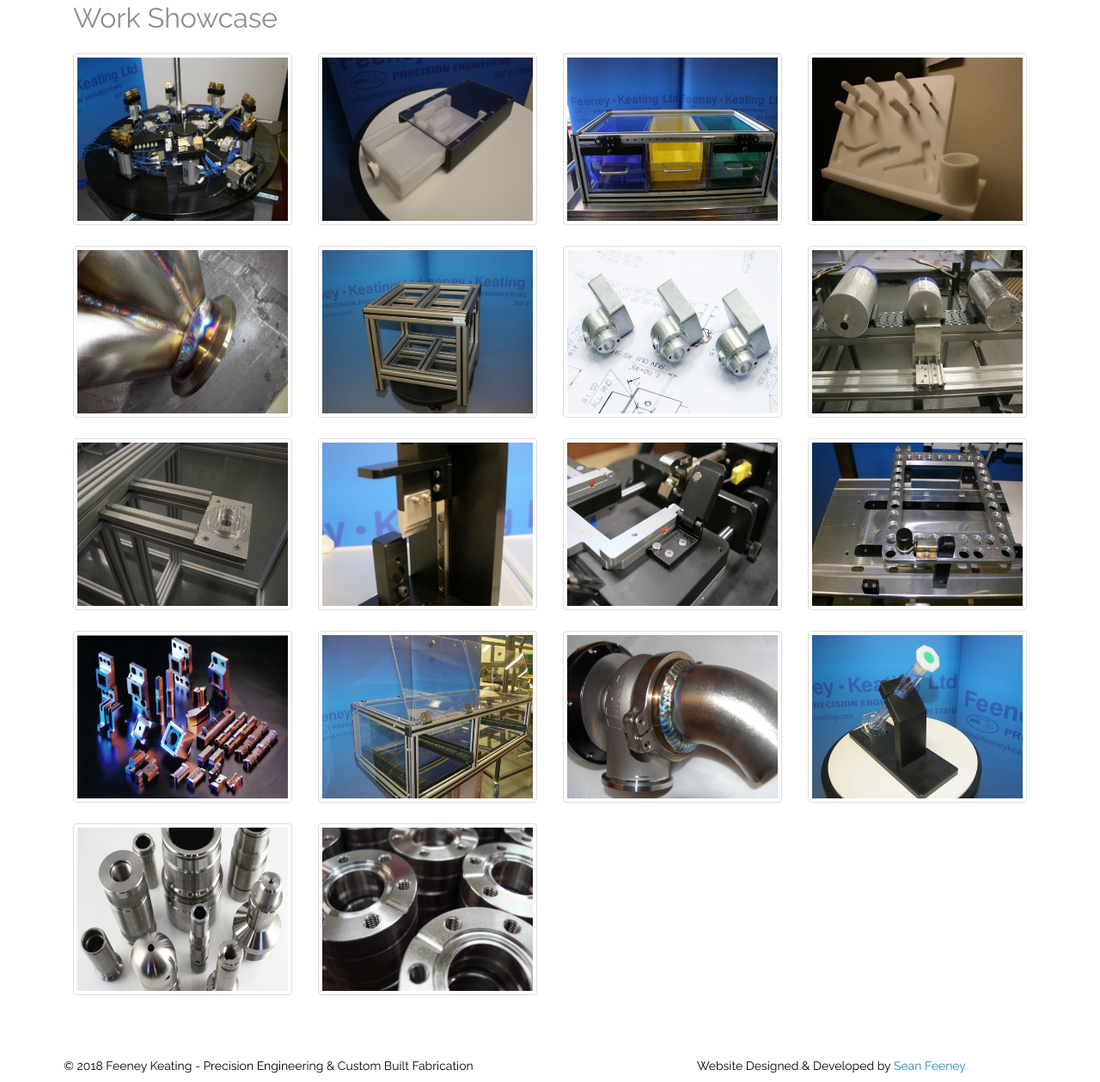
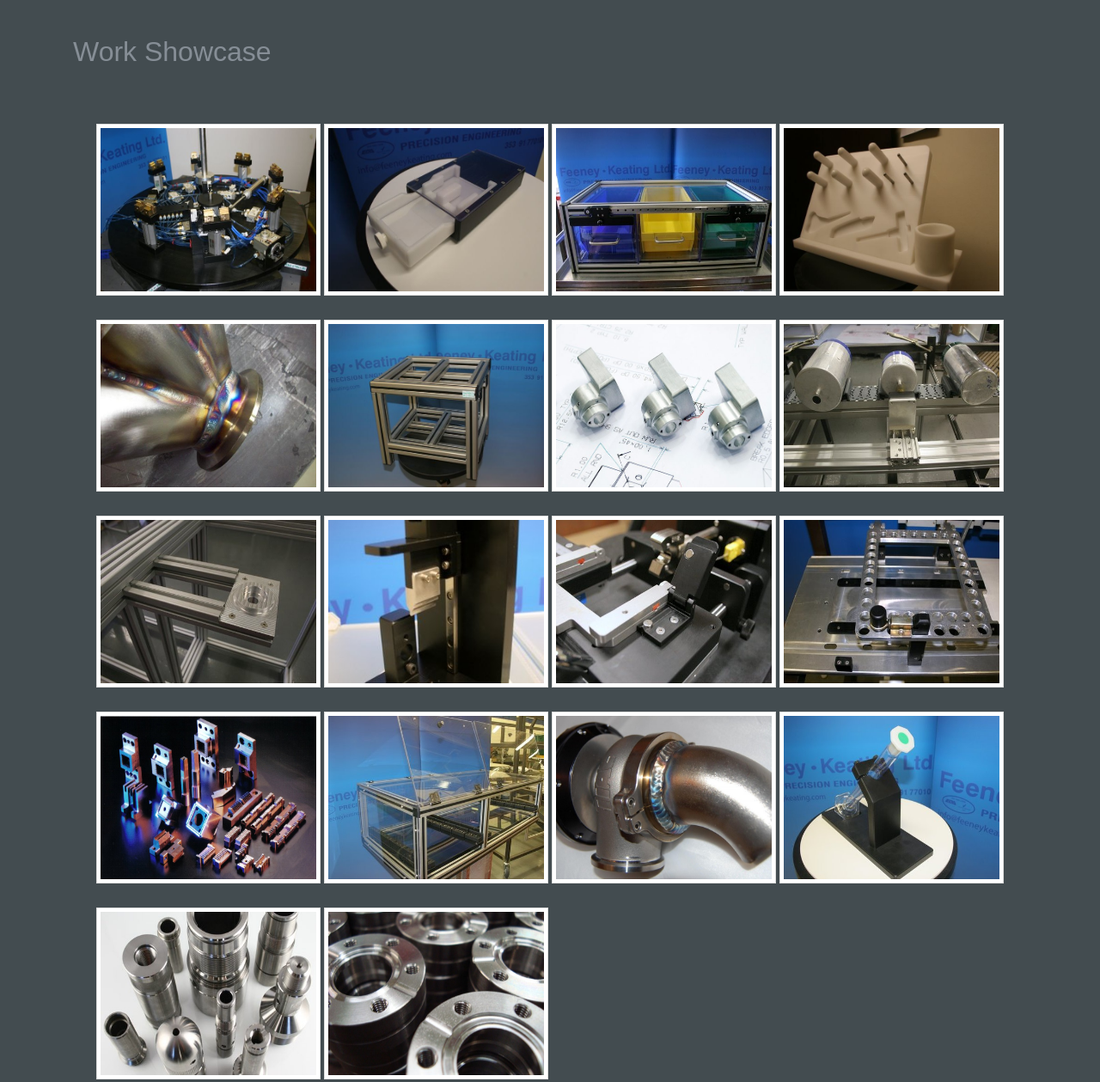
Before and after one commit to SeanScriptFeeney/feeneykeating, a website: page src/about.html in a window 1280 px wide. Shown: the part 976-2235 px from the top of the page at 86% size. Drawn offline with Linux system fonts and the light colour scheme; some packages are replaced by stand-ins of ours; files that its build step writes are made by us from their sources; a script that the page names is missing.

Commit message:
Image Gallery added

```diff
--- a/src/about.html
+++ b/src/about.html
@@ -10,6 +10,8 @@
         <link rel='stylesheet' href="https://maxcdn.bootstrapcdn.com/font-awesome/4.7.0/css/font-awesome.min.css">
         <link rel="stylesheet" href="/css/bootstrap.css">
         <link rel="stylesheet" href="/css/style.css">
+        <link rel="stylesheet" href="https://cdnjs.cloudflare.com/ajax/libs/baguettebox.js/1.8.1/baguetteBox.min.css">
+        <link rel="stylesheet" href="fluid-gallery.css">
     </head>
 
     <body>
@@ -92,98 +94,99 @@
                         <div class="container pt-4">
 
                             <h2 class="my-4 text-center text-lg-left text-secondary">Work Showcase</h2>
-
+                            <div class="tz-gallery">
                                 <div class="row text-center text-lg-left">
 
                                     <div class="col-lg-3 col-md-4 col-xs-6">
-                                    <a  class="d-block mb-4 h-100">
+                                        <a class="lightbox d-block mb-4 h-100" href="/assets/gallery/1.jpg">
                                             <img class="img-fluid img-thumbnail gallery-size" src="/assets/gallery/1.jpg" alt="">
                                         </a>
                                     </div>
                                     <div class="col-lg-3 col-md-4 col-xs-6">
-                                    <a  class="d-block mb-4 h-100">
+                                        <a class="lightbox d-block mb-4 h-100" href="/assets/gallery/2.jpg">
                                             <img class="img-fluid img-thumbnail gallery-size" src="/assets/gallery/2.jpg" alt="">
                                         </a>
                                     </div>
                                     <div class="col-lg-3 col-md-4 col-xs-6">
-                                    <a  class="d-block mb-4 h-100">
+                                        <a class="lightbox d-block mb-4 h-100" href="/assets/gallery/3.jpg">
                                             <img class="img-fluid img-thumbnail gallery-size" src="/assets/gallery/3.jpg" alt="">
                                         </a>
                                     </div>
                                     <div class="col-lg-3 col-md-4 col-xs-6">
-                                    <a  class="d-block mb-4 h-100">
+                                        <a class="lightbox d-block mb-4 h-100" href="/assets/gallery/4.jpg">
                                             <img class="img-fluid img-thumbnail gallery-size" src="/assets/gallery/4.jpg" alt="">
                                         </a>
                                     </div>
                                     <div class="col-lg-3 col-md-4 col-xs-6">
-                                    <a  class="d-block mb-4 h-100">
+                                        <a class="lightbox d-block mb-4 h-100" href="/assets/gallery/5.jpg">
                                             <img class="img-fluid img-thumbnail gallery-size" src="/assets/gallery/5.jpg" alt="">
                                         </a>
                                     </div>
                                     <div class="col-lg-3 col-md-4 col-xs-6">
-                                    <a  class="d-block mb-4 h-100">
+                                        <a class="lightbox d-block mb-4 h-100" href="/assets/gallery/6.jpg">
                                             <img class="img-fluid img-thumbnail gallery-size" src="/assets/gallery/6.jpg" alt="">
                                         </a>
                                     </div>
                                     <div class="col-lg-3 col-md-4 col-xs-6">
-                                    <a class="d-block mb-4 h-100">
+                                        <a class="lightbox d-block mb-4 h-100" href="/assets/gallery/7.jpg">
                                             <img class="img-fluid img-thumbnail gallery-size" src="/assets/gallery/7.jpg" alt="">
                                         </a>
                                     </div>
                                     <div class="col-lg-3 col-md-4 col-xs-6">
-                                    <a  class="d-block mb-4 h-100">
+                                        <a class="lightbox d-block mb-4 h-100" href="/assets/gallery/8.jpg">
                                             <img class="img-fluid img-thumbnail gallery-size" src="/assets/gallery/8.jpg" alt="">
                                         </a>
                                     </div>
                                     <div class="col-lg-3 col-md-4 col-xs-6">
-                                    <a  class="d-block mb-4 h-100">
+                                        <a class="lightbox d-block mb-4 h-100" href="/assets/gallery/9.jpg">
                                             <img class="img-fluid img-thumbnail gallery-size" src="/assets/gallery/9.jpg" alt="">
                                         </a>
                                     </div>
                                     <div class="col-lg-3 col-md-4 col-xs-6">
-                                    <a  class="d-block mb-4 h-100">
+                                        <a class="lightbox d-block mb-4 h-100" href="/assets/gallery/10.jpg">
                                             <img class="img-fluid img-thumbnail gallery-size" src="/assets/gallery/10.jpg" alt="">
                                         </a>
                                     </div>
                                     <div class="col-lg-3 col-md-4 col-xs-6">
-                                    <a  class="d-block mb-4 h-100">
+                                        <a class="lightbox d-block mb-4 h-100" href="/assets/gallery/11.jpg">
                                             <img class="img-fluid img-thumbnail gallery-size" src="/assets/gallery/11.jpg" alt="">
                                         </a>
                                     </div>
                                     <div class="col-lg-3 col-md-4 col-xs-6">
-                                    <a  class="d-block mb-4 h-100">
+                                        <a class="lightbox d-block mb-4 h-100" href="/assets/gallery/12.jpg">
                                             <img class="img-fluid img-thumbnail gallery-size" src="/assets/gallery/12.jpg" alt="">
                                         </a>
                                     </div>
                                     <div class="col-lg-3 col-md-4 col-xs-6">
-                                    <a class="d-block mb-4 h-100">
+                                        <a class="lightbox d-block mb-4 h-100" href="/assets/gallery/13.jpg">
                                             <img class="img-fluid img-thumbnail gallery-size" src="/assets/gallery/13.jpg" alt="">
                                         </a>
                                     </div>
                                     <div class="col-lg-3 col-md-4 col-xs-6">
-                                    <a class="d-block mb-4 h-100">
+                                        <a class="lightbox d-block mb-4 h-100" href="/assets/gallery/14.jpg">
                                             <img class="img-fluid img-thumbnail gallery-size" src="/assets/gallery/14.jpg" alt="">
                                         </a>
                                     </div>
                                     <div class="col-lg-3 col-md-4 col-xs-6">
-                                    <a class="d-block mb-4 h-100">
+                                        <a class="lightbox d-block mb-4 h-100" href="/assets/gallery/15.jpg">
                                             <img class="img-fluid img-thumbnail gallery-size" src="/assets/gallery/15.jpg" alt="">
                                         </a>
                                     </div>
                                     <div class="col-lg-3 col-md-4 col-xs-6">
-                                    <a class="d-block mb-4 h-100">
+                                        <a class="lightbox d-block mb-4 h-100" href="/assets/gallery/16.jpg">
                                             <img class="img-fluid img-thumbnail gallery-size" src="/assets/gallery/16.jpg" alt="">
                                         </a>
                                     </div>
                                     <div class="col-lg-3 col-md-4 col-xs-6">
-                                    <a class="d-block mb-4 h-100">
+                                        <a class="lightbox d-block mb-4 h-100" href="/assets/gallery/17.jpg">
                                             <img class="img-fluid img-thumbnail gallery-size" src="/assets/gallery/17.jpg" alt="">
                                         </a>
                                     </div>
                                     <div class="col-lg-3 col-md-4 col-xs-6">
-                                    <a class="d-block mb-4 h-100">
+                                        <a class="lightbox d-block mb-4 h-100" href="/assets/gallery/18.jpg">
                                             <img class="img-fluid img-thumbnail gallery-size" src="/assets/gallery/18.jpg" alt="">
                                         </a>
+                                    </div>
                                 </div>
                         </div>
 
@@ -191,6 +194,44 @@
 
 
                     </section>
+
+                    <!-- <section class="container">
+
+                        <div class="tz-gallery">
+                            <div class="row">
+                                <div class="col-sm-12 col-md-4">
+                                    <a class="lightbox" href="/assets/gallery/1.jpg">
+                                        <img src="/assets/gallery/1.jpg" alt="Bridge">
+                                    </a>
+                                </div>
+                                <div class="col-sm-6 col-md-4">
+                                    <a class="lightbox" href="/assets/gallery/2.jpg">
+                                        <img src="/assets/gallery/2.jpg" alt="Park">
+                                    </a>
+                                </div>
+                                <div class="col-sm-6 col-md-4">
+                                    <a class="lightbox" href="/assets/gallery/3.jpg">
+                                        <img src="/assets/gallery/3.jpg" alt="Tunnel">
+                                    </a>
+                                </div>
+                                <div class="col-sm-12 col-md-8">
+                                    <a class="lightbox" href="/assets/gallery/4.jpg">
+                                        <img src="/assets/gallery/4.jpg" alt="Traffic">
+                                    </a>
+                                </div>
+                                <div class="col-sm-6 col-md-4">
+                                    <a class="lightbox" href="/assets/gallery/5.jpg">
+                                        <img src="/assets/gallery/5.jpg" alt="Coast">
+                                    </a>
+                                </div>
+                                <div class="col-sm-6 col-md-4">
+                                    <a class="lightbox" href="/assets/gallery/6.jpg">
+                                        <img src="/assets/gallery/6.jpg" alt="Rails">
+                                    </a>
+                                </div>
+                            </div>
+                        </div>
+                    </section> -->
 
                 <footer class="feature-wrapper pt-5 mt-5 mt-lg-0">
                     <div class="row text-center font-14">
@@ -206,15 +247,18 @@
         <script src="/js/jquery.min.js"></script>
         <script src="/js/tether.min.js"></script>
         <script src="/js/bootstrap.min.js"></script>
+        <script src="https://cdnjs.cloudflare.com/ajax/libs/baguettebox.js/1.8.1/baguetteBox.min.js"></script>
 
 
         <script>
 
         $(document).ready(function(){
 
-            $( ".img-thumbnail" ).click(function() {
-                $(".modal").modal();
-                });
+            // $( ".img-thumbnail" ).click(function() {
+            //     $(".modal").modal();
+            //     });
+
+            baguetteBox.run('.tz-gallery');
         });
 
         </script>
--- /dev/null
+++ b/src/css/fluid-gallery.css
@@ -0,0 +1,86 @@
+body {
+    background-color: #434c50;
+    min-height: 100vh;
+    font: normal 16px sans-serif;
+    padding: 40px 0;
+}
+
+.container.gallery-container {
+    background-color: #fff;
+    color: #35373a;
+    min-height: 100vh;
+    padding: 30px 50px;
+}
+
+.gallery-container h1 {
+    text-align: center;
+    margin-top: 50px;
+    font-family: 'Droid Sans', sans-serif;
+    font-weight: bold;
+}
+
+.gallery-container p.page-description {
+    text-align: center;
+    margin: 25px auto;
+    font-size: 18px;
+    color: #999;
+}
+
+.tz-gallery {
+    padding: 40px;
+}
+
+/* Override bootstrap column paddings */
+.tz-gallery .row > div {
+    padding: 2px;
+}
+
+.tz-gallery .lightbox img {
+    width: 100%;
+    border-radius: 0;
+    position: relative;
+}
+
+.tz-gallery .lightbox:before {
+    position: absolute;
+    top: 50%;
+    left: 50%;
+    margin-top: -13px;
+    margin-left: -13px;
+    opacity: 0;
+    color: #fff;
+    font-size: 26px;
+    font-family: 'Glyphicons Halflings';
+    content: '\e003';
+    pointer-events: none;
+    z-index: 9000;
+    transition: 0.4s;
+}
+
+
+.tz-gallery .lightbox:after {
+    position: absolute;
+    top: 0;
+    left: 0;
+    width: 100%;
+    height: 100%;
+    opacity: 0;
+    background-color: rgba(46, 132, 206, 0.7);
+    content: '';
+    transition: 0.4s;
+}
+
+.tz-gallery .lightbox:hover:after,
+.tz-gallery .lightbox:hover:before {
+    opacity: 1;
+}
+
+.baguetteBox-button {
+    background-color: transparent !important;
+}
+
+@media(max-width: 768px) {
+    body {
+        padding: 0;
+    }
+}
```
Also changed, not shown: src/index.html (+1 -0 lines). Lines whose indentation alone changed are shown as unchanged.
